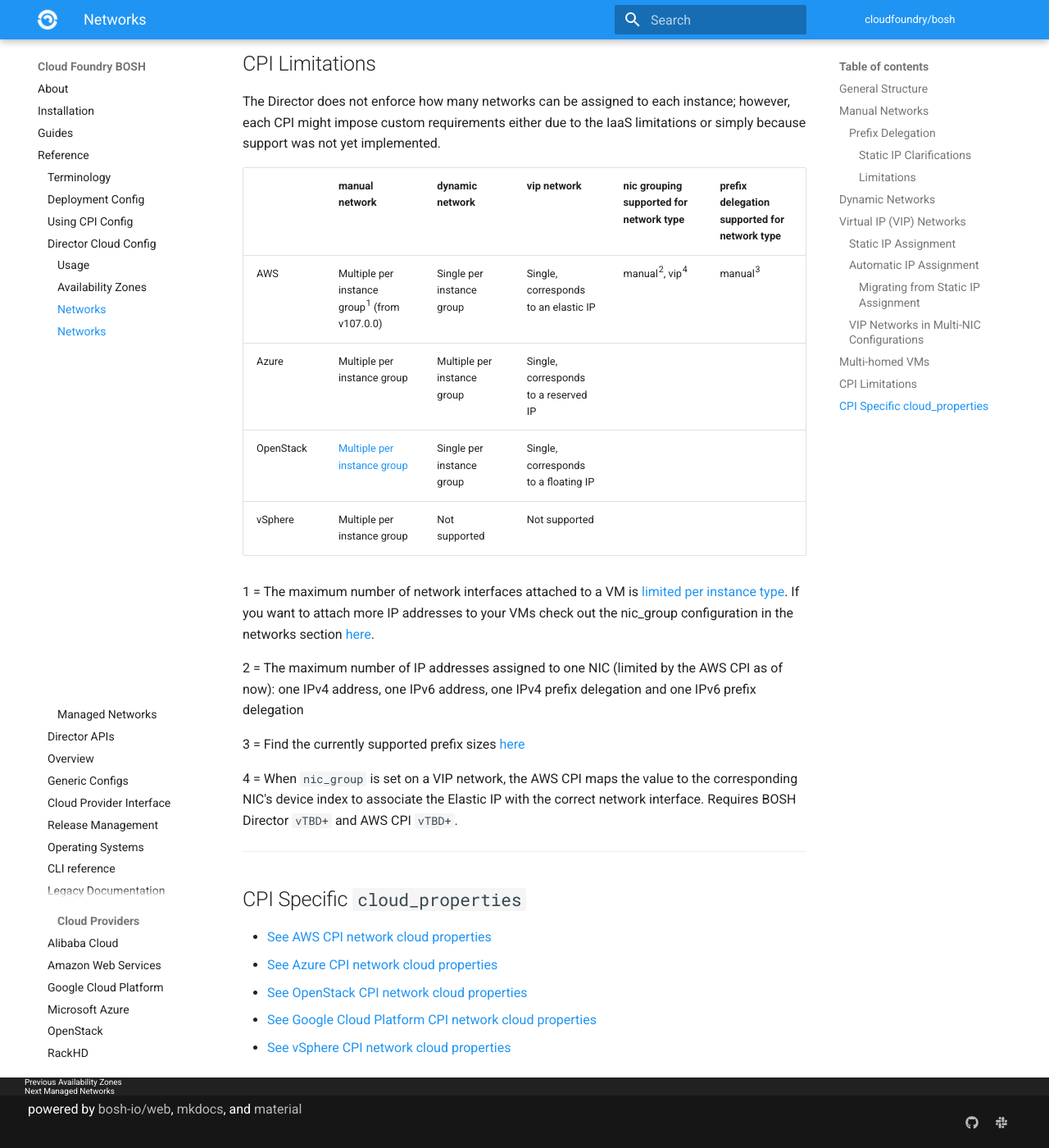
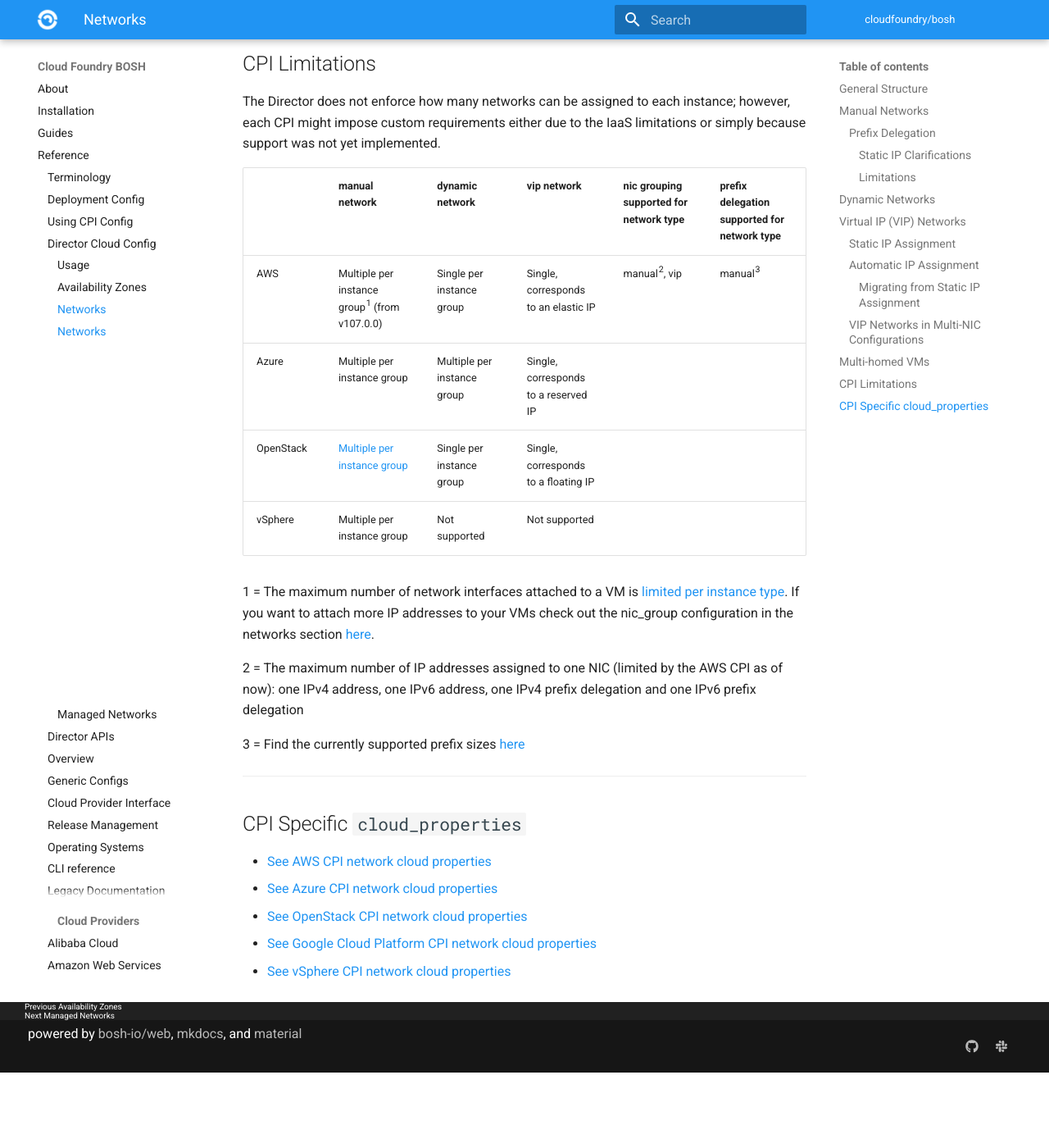
Before and after one commit to cloudfoundry/docs-bosh, an MkDocs documentation site: the page built from content/networks.md, in a window 1280 px wide and 1400 px high, scrolled down 12681 px. Shown: the whole window at 82% size. Built offline with MkDocs 1.6.1 and Material for MkDocs 9.7.7, drawn with Linux system fonts in a browser that asks for light colours; old or Windows-style settings are respelled for this version of MkDocs; after the commit the page ends 13989 px from its top, so only the background shows below that.

```diff
--- a/content/networks.md
+++ b/content/networks.md
@@ -488,7 +488,7 @@ The Director does not enforce how many networks can be assigned to each instance
 
 |           | manual network                                                  | dynamic network             | vip network                          | nic grouping supported for network type | prefix delegation supported for network type |
 |-----------|-----------------------------------------------------------------|-----------------------------|--------------------------------------|-----------------------------------------|----------------------------------------------|
-| AWS       | Multiple per instance group<sup>1</sup> (from v107.0.0)         | Single per instance group   | Single, corresponds to an elastic IP |manual<sup>2</sup>, vip<sup>4</sup>      | manual<sup>3</sup>                           |
+| AWS       | Multiple per instance group<sup>1</sup> (from v107.0.0)         | Single per instance group   | Single, corresponds to an elastic IP |manual<sup>2</sup>, vip                  | manual<sup>3</sup>                           |
 | Azure     | Multiple per instance group                                     | Multiple per instance group | Single, corresponds to a reserved IP |                                         |                                              |
 | OpenStack | [Multiple per instance group](openstack-multiple-networks.md)   | Single per instance group   | Single, corresponds to a floating IP |                                         |                                              |
 | vSphere   | Multiple per instance group                                     | Not supported               | Not supported                        |                                         |                                              |
@@ -499,8 +499,6 @@ The Director does not enforce how many networks can be assigned to each instance
 
 3 = Find the currently supported prefix sizes [here](https://docs.aws.amazon.com/AWSEC2/latest/UserGuide/ec2-prefix-eni.html)
 
-4 = When `nic_group` is set on a VIP network, the AWS CPI maps the value to the corresponding NIC's device index to associate the Elastic IP with the correct network interface. Requires BOSH Director `vTBD+` and AWS CPI `vTBD+`.
-
 ---
 
 ## CPI Specific `cloud_properties` {: #cloud-properties }
```
